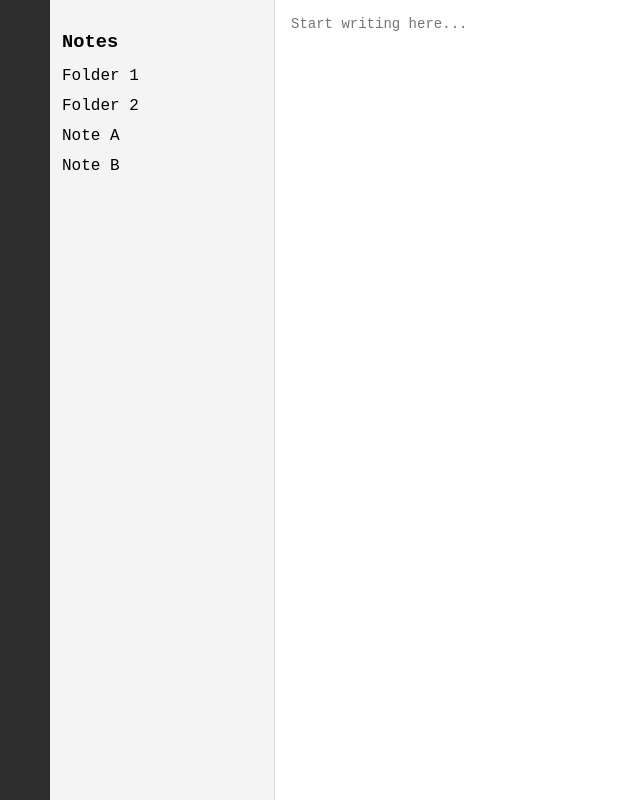
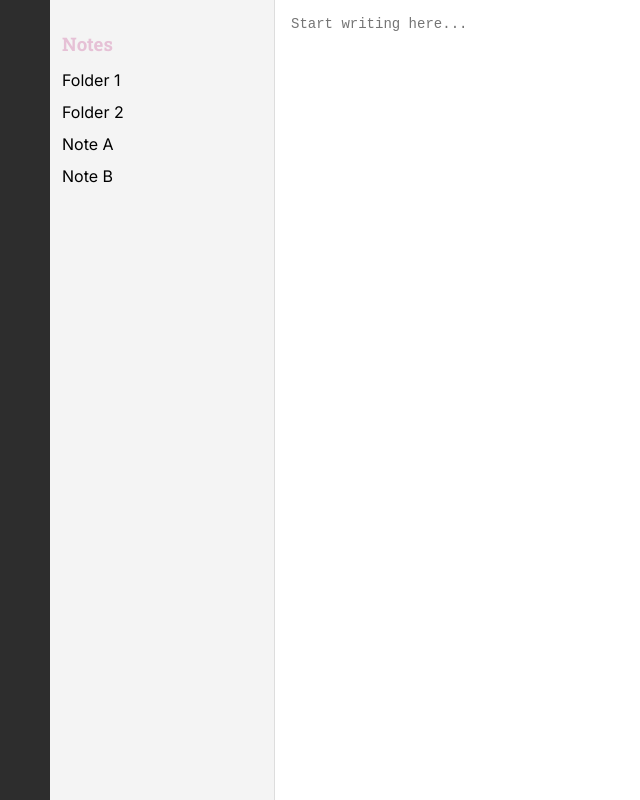
Before and after one commit to ly4nn3/react-note-app, a React (Vite) app: page / in a window 1280 px wide. Shown: the whole page, without its empty margins (0-640 px from the left). Built offline with nearby package versions, Linux system fonts and the light colour scheme.

Commit message:
style: add root styles for colors and fonts

```diff
--- a/src/styles/globals.css
+++ b/src/styles/globals.css
@@ -1,4 +1,30 @@
+@import url('https://fonts.googleapis.com/css2?family=Inter:ital,opsz,wght@0,14..32,100..900;1,14..32,100..900&family=Roboto+Slab:wght@100..900&display=swap');
+
+:root {
+    /* Background */
+    --color-primary-bg: #241943;
+    --color-secondary-bg: #433C67;
+
+    /* Fonts */
+    --font-heading: "Roboto Slab", serif;
+    --font-body: "Inter", sans-serif;
+    --color-primary-text: #E6C1D6;
+    --color-secondary-text: #FFFFFF;
+    --color-main-text: black;
+
+    /* Accent */
+    --color-accent: #4BC3B3;
+}
+
 body {
+    font-family: var(--font-body);
+    background-color: #FFFFFF;
+    color: var(--color-main-text);
     margin: 0;
-    font-family: 'Courier New', Courier, monospace;
+    padding: 0;
 }
+
+h1, h2, h3, h4, h5, h6 {
+    font-family: var(--font-heading);
+    color: var(--color-primary-text);
+}
```
